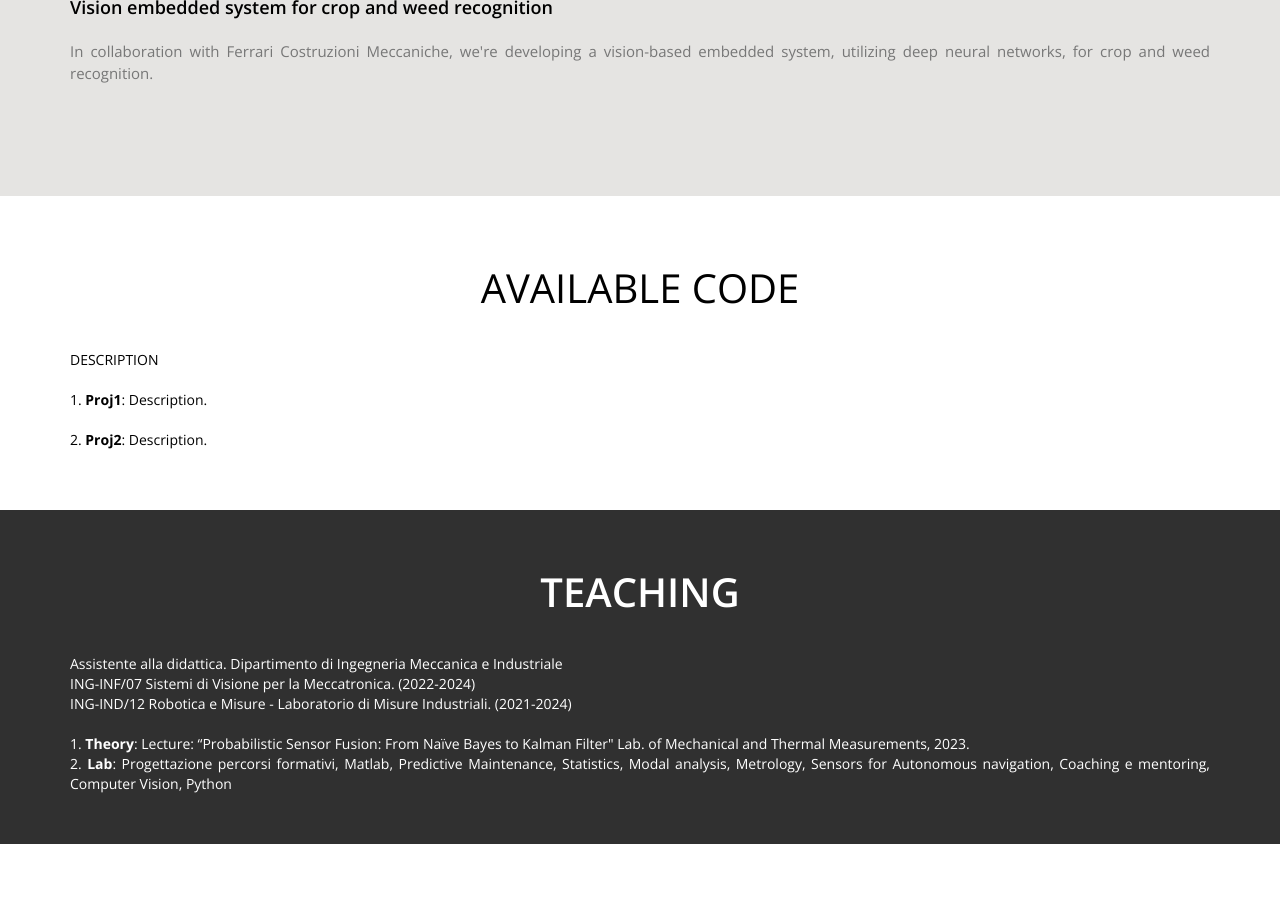
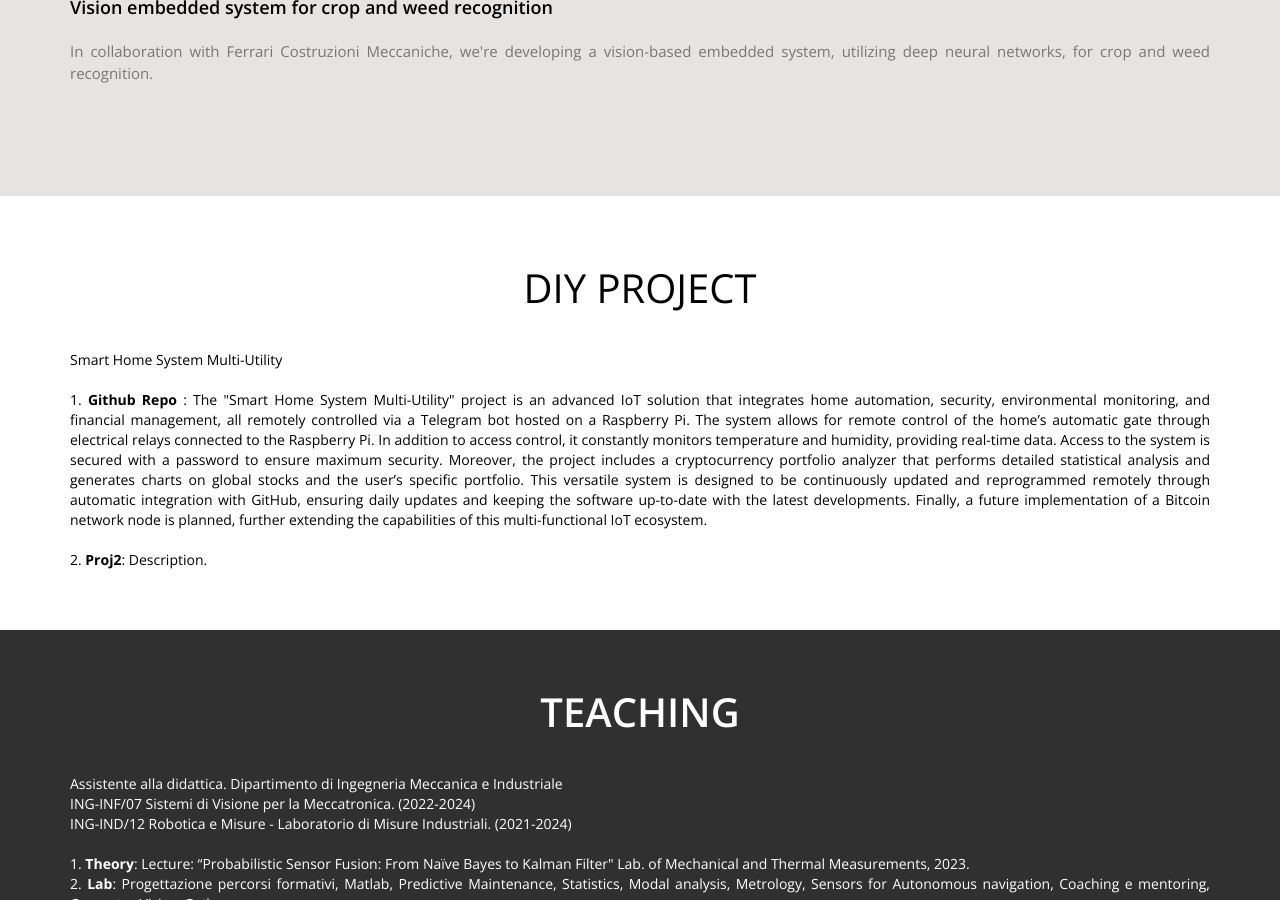
Before and after one commit to bernardolanza93/portfolio, a Jekyll site: the page index.html, which Jekyll copies as it is, in a window 1280 px wide and 900 px high, scrolled down 2730 px. Built offline with Jekyll 4.4.1, drawn with Linux system fonts in a browser that asks for light colours; nearby versions of some CDN libraries; library files that are not in the unit come from our copies.

Commit message:
!!! 2.0 Nuova implementazione html javascript e css

```diff
--- a/index.html
+++ b/index.html
@@ -243,12 +243,18 @@
         <div class="row">
             <div class="col-md-12">
                 <div class="element1">
-                    <h2>AVAILABLE CODE</h2>
+                    <h2>DIY PROJECT</h2>
                     <br>
                     <ol style="list-style-position: inside; padding-left: 0; text-align: justify; color:black;">
-                        DESCRIPTION
+                        Smart Home System Multi-Utility
                         <br><br>
-                        <li><b><a href="link1"> Proj1</a></b>: Description. </li>
+                        <li><b><a href="link1"> Github Repo </a></b>: The "Smart Home System Multi-Utility" project is an advanced IoT solution that integrates home automation, security, environmental monitoring, and financial management, all remotely controlled via a Telegram bot hosted on a Raspberry Pi.
+
+The system allows for remote control of the home’s automatic gate through electrical relays connected to the Raspberry Pi. In addition to access control, it constantly monitors temperature and humidity, providing real-time data. Access to the system is secured with a password to ensure maximum security.
+
+Moreover, the project includes a cryptocurrency portfolio analyzer that performs detailed statistical analysis and generates charts on global stocks and the user’s specific portfolio. This versatile system is designed to be continuously updated and reprogrammed remotely through automatic integration with GitHub, ensuring daily updates and keeping the software up-to-date with the latest developments.
+
+Finally, a future implementation of a Bitcoin network node is planned, further extending the capabilities of this multi-functional IoT ecosystem. </li>
                         <br>
                         <li><b><a href="link2"> Proj2</a></b>: Description. </li>
 
```
